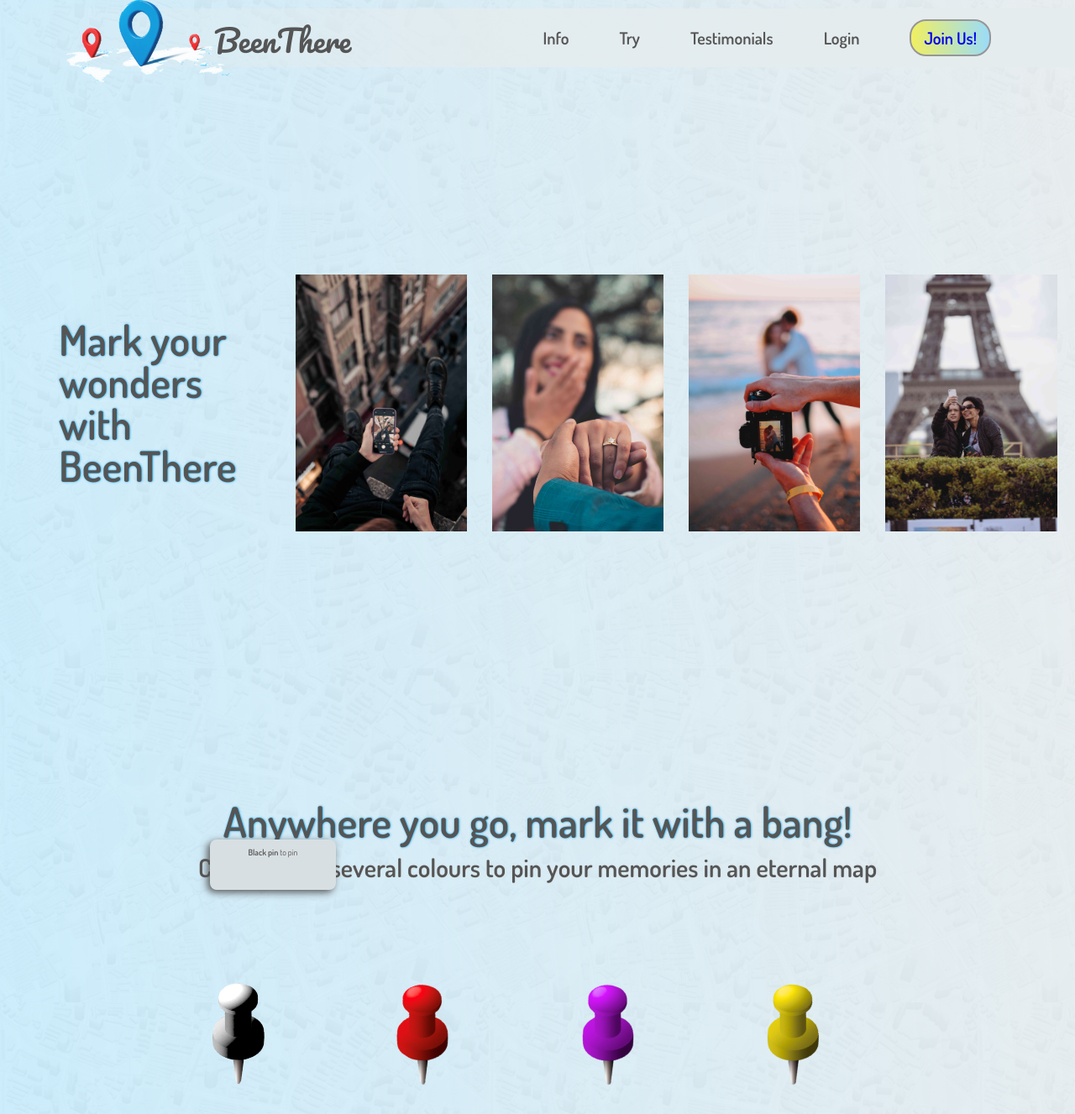
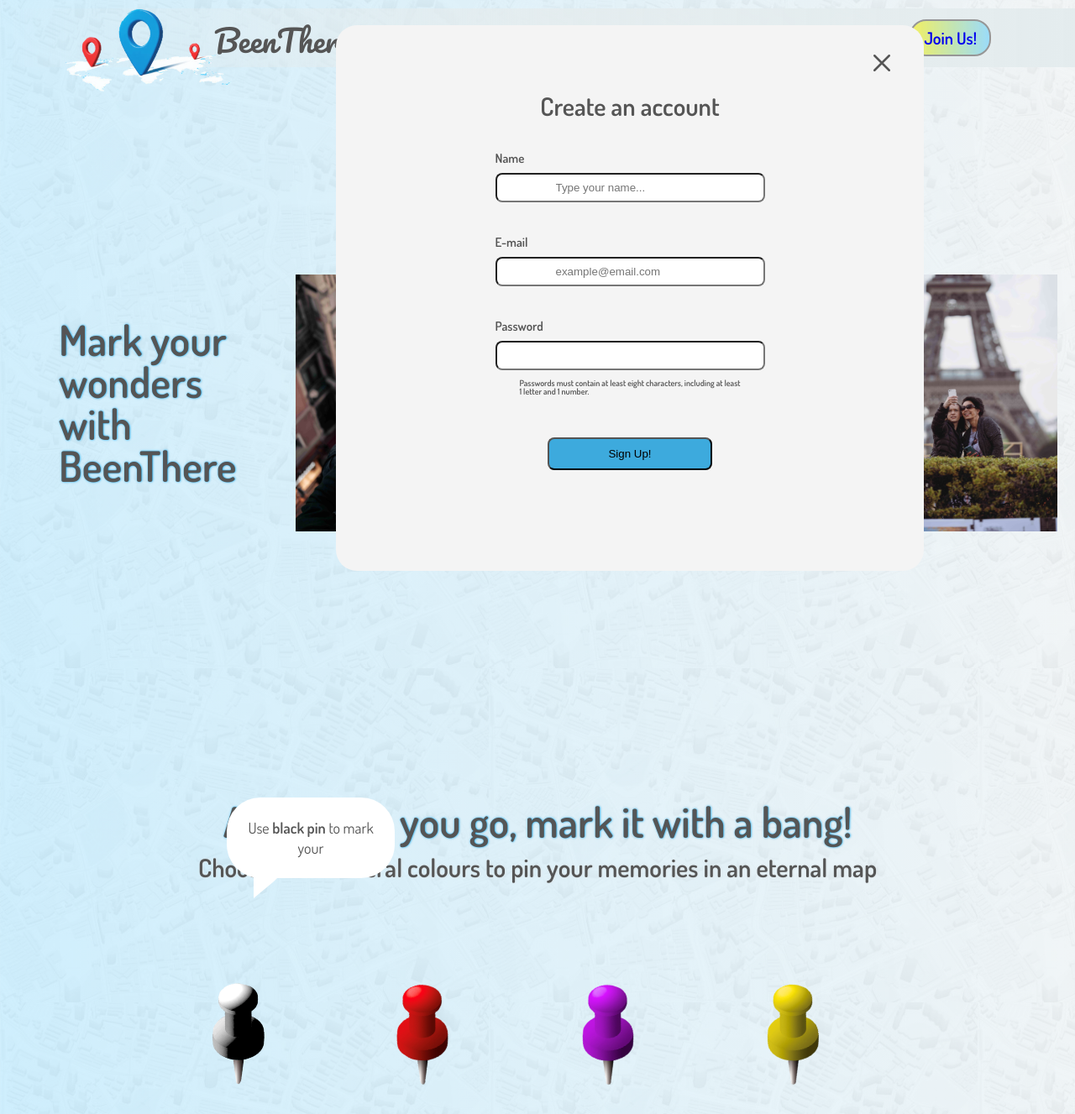
Before and after one commit to krebalska/BeenThere-portfolio-project, a website: page index.html in a window 1280 px wide. Shown: the top 1327 px of the page at 84% size. Drawn offline with nearby package versions, Linux system fonts and the light colour scheme.

Commit message:
improve homepage design * add bubble to pins - works with JS * add sign up form * add draft of sticky nav * extract code duplicates

```diff
--- a/index.html
+++ b/index.html
@@ -30,6 +30,7 @@
 
     <title>BeenThere - mark your wonders</title>
   </head>
+
   <header>
     <nav class="nav-container">
       <img
@@ -56,6 +57,47 @@
         </li>
       </ul>
     </nav>
+    <div class="log-in">
+      <ion-icon class="icon-close" name="close-outline"></ion-icon>
+      <form class="login-form">
+        <div class="login-title">Create an account</div>
+        <div class="login">
+          <label for="Name">Name</label>
+          <input
+            class="login-name"
+            type="text"
+            placeholder="Type your name..."
+            required
+          />
+        </div>
+
+        <div class="login">
+          <label for="email">E-mail</label>
+          <input
+            class="login-email"
+            type="email"
+            placeholder="example@email.com"
+            required
+          />
+          </div>
+          <div class="login">
+            <label for="passw">Password</label>
+            <input
+              class="login-passw"
+              type="password"
+              placeholder=""
+              required
+            />
+
+          </div>
+          <div class="required">
+            Passwords must contain at least eight characters, including at least <br>
+            1 letter and 1 number.
+          </div>
+          <button class="btn-signup">Sign Up!</button>
+        </div>
+      </form>
+    </div>
   </header>
   <body>
     <div class="hero-container">
@@ -111,31 +153,6 @@
           alt="photo of happy people marking their wonders"
           src="photos/hero-photos/pexels-kampus-production-7476934.jpg"
         />
-        <!-- <img
-          class="hero-photo"
-          alt="photo of happy people marking their wonders"
-          src="photos/hero-photos/pexels-andrea-piacquadio-972884.jpg"
-        />
-        <img
-          class="hero-photo"
-          alt="photo of happy people marking their wonders"
-          src="hero-photos/pexels-cottonbro-studio-7507963.jpg"
-        />
-        <img
-          class="hero-photo"
-          alt="photo of happy people marking their wonders"
-          src="hero-photos/pexels-gpress-info-12987820.jpg"
-        />
-        <img
-          class="hero-photo"
-          alt="photo of happy people marking their wonders"
-          src="hero-photos/pexels-koolshooters-8531232.jpg"
-        />
-        <img
-          class="hero-photo"
-          alt="photo of happy people marking their wonders"
-          src="hero-photos/pexels-tima-miroshnichenko-6831051.jpg"
-        /> -->
       </div>
     </div>
     <div class="info-container" id="info-container">
@@ -143,9 +160,12 @@
       <h3 class="infos">
         Choose form several colours to pin your memories in an eternal map
       </h3>
-      <div class="info-comment">
-        <p><b>Black pin</b> to pin</p>
+      <div class="bubble-black bubble-hidden">
+        <div class="info-comment left" contenteditable>
+          Use <b>black pin</b> to mark your
+        </div>
       </div>
+
       <div class="imgs-colors">
         <img
           class="adjust img-pin"
--- a/style.css
+++ b/style.css
@@ -16,7 +16,7 @@
 
   background-image: linear-gradient(
       265deg,
-      rgba(219, 227, 230, 0.608),
+      rgba(219, 227, 230, 0.314),
       #74d3ff62
     ),
     url(photos/wallpaper.png);
@@ -31,19 +31,90 @@
 
 header {
   background: linear-gradient(to right, transparent, #e4eceee8, #e4ecee);
-  /* opacity: 0.9; */
+  position: sticky;
+  top: 0;
+  z-index: 20;
 }
 
-a {
-  scroll-behavior: smooth;
+.login-form {
+  display: flex;
+  flex-direction: column;
+  /* gap: 5rem; */
+  justify-content: center;
+  align-items: center;
 }
+
+label {
+  display: block;
+}
+
+.log-in {
+  width: 70rem;
+  height: 65rem;
+  position: absolute;
+  top: 2rem;
+  left: 40rem;
+  border-radius: 2.5rem;
+  background-color: #f4f4f4;
+  z-index: 22;
+  filter: blur(0);
+  /* visibility: hidden; */
+}
+
+.login {
+  margin-top: 4rem;
+  justify-self: center;
+  align-self: center;
+}
+
+.icon-close {
+  font-size: 4rem;
+  position: relative;
+  top: 2.5rem;
+  left: 63rem;
+  cursor: pointer;
+}
+
+.login-title {
+  margin-top: 4rem;
+  font-weight: 550;
+  font-size: 3rem;
+}
+
+.login-name,
+.login-email,
+.login-passw {
+  padding: 0.8rem 7rem;
+  text-align: start;
+  border-radius: 0.8rem;
+}
+
+.required {
+  padding: 1rem;
+  justify-self: start;
+}
+
+.btn-signup {
+  display: block;
+  margin-top: 4rem;
+  padding: 1rem 7rem;
+  background-color: #3daadd;
+  border-radius: 0.8rem;
+  cursor: pointer;
+}
+
+.blur {
+  filter: blur(3px);
+}
+
 .nav-container {
+  position: sticky;
+  top: 0;
   height: 7rem;
   margin-top: 1rem;
   display: flex;
   justify-content: flex-end;
   gap: 50rem;
-  position: relative;
 }
 
 .nav-list {
@@ -61,7 +132,7 @@
   opacity: 0.9;
   transform: rotate(-3deg);
   position: absolute;
-  top: -1.2rem;
+  top: -0.1rem;
   left: 0;
 }
 
@@ -185,19 +256,91 @@
   font-size: 3rem;
   justify-self: center;
   text-shadow: #d8dfe2 0.5px 0 2.5px;
-  position: relative;
+}
+
+/* .bubble-hidden {
+  display: none;
+} */
+
+.bubble-black {
+  position: absolute;
+  top: 95rem;
+  left: 27rem;
+  z-index: 10;
+}
+
+.bubble-red {
+  position: absolute;
+  top: 95rem;
+  left: 55rem;
+  z-index: 10;
+}
+
+.bubble-purple {
+  position: absolute;
+  top: 95rem;
+  left: 83rem;
+  z-index: 10;
+}
+
+.bubble-yellow {
+  position: absolute;
+  top: 95rem;
+  left: 111rem;
+  z-index: 10;
+}
+
+.bubble-orange {
+  position: absolute;
+  top: 115rem;
+  left: 27rem;
+  z-index: 10;
+}
+
+.bubble-green {
+  position: absolute;
+  top: 115rem;
+  left: 55rem;
+  z-index: 10;
+}
+
+.bubble-blue {
+  position: absolute;
+  top: 115rem;
+  left: 83rem;
+  z-index: 10;
+}
+
+.bubble-white {
+  position: absolute;
+  top: 115rem;
+  left: 111rem;
+  z-index: 10;
 }
 
 .info-comment {
+  font-size: 1.8rem;
+  line-height: 2.4rem;
+  font-weight: 400;
+  width: 20rem;
+  background: #fff;
+  border-radius: 4rem;
+  padding: 2.4rem;
+  text-align: center;
+  color: #555;
+}
+
+.left:before {
+  content: "";
+  width: 0px;
+  height: 0px;
   position: absolute;
-  top: 100rem;
-  left: 25rem;
-  background-color: #d8dfe2;
-  box-shadow: -3px 3px 10px #555;
-  border-radius: 0.8rem;
-  height: 6rem;
-  width: 15rem;
-  z-index: 10;
+  border-left: 24px solid #fff;
+  border-right: 12px solid transparent;
+  border-top: 12px solid #fff;
+  border-bottom: 20px solid transparent;
+  left: 32px;
+  bottom: -24px;
 }
 
 .info-comment p {
@@ -315,7 +458,8 @@
   color: rgb(65, 65, 65);
 }
 
-.form-btn:hover {
+.form-btn:hover,
+.btn-signup:hover {
   padding: 1rem 1.5rem;
   box-shadow: 0 5px 5px rgb(36, 64, 125);
   background-color: #31718f;
@@ -327,7 +471,10 @@
 
 .form-btn:link,
 .form-btn:visited,
-.form-btn:active {
+.form-btn:active,
+.btn-signup:link,
+.btn-signup:visited,
+.btn-signup:active {
   box-shadow: 0 0 rgb(36, 64, 125);
 
   transform: translate(0, 0);
@@ -348,7 +495,6 @@
 
 .testimonial-container {
   margin: 35rem 25rem;
-  position: relative;
 }
 
 .testimonial-box {
@@ -360,7 +506,7 @@
   display: grid;
   grid-template-columns: 1fr 1fr 1fr;
   background: linear-gradient(270deg, #9ecadf, #68b0d2, #1ea1dd);
-  position: absolute;
+  position: relative;
   top: 2rem;
   left: 5rem;
   opacity: 0;
@@ -433,11 +579,13 @@
 }
 
 footer {
-  margin-top: 65rem;
+  height: 30rem;
+  margin-top: 35rem;
   display: flex;
   justify-content: center;
   align-content: center;
   background-color: rgb(150, 150, 150);
+  box-shadow: -0.5rem 0 1rem rgb(150, 150, 150);
 }
 .footer {
   width: 50rem;
@@ -449,7 +597,7 @@
 .media-icons {
   display: flex;
   gap: 2rem;
-  padding: 1rem;
+  padding: 2rem;
   align-self: center;
   justify-self: center;
 }
@@ -490,5 +638,5 @@
 .copyrights {
   align-self: center;
   justify-self: center;
-  padding-top: 1.5rem;
+  padding-top: 8rem;
 }
```
